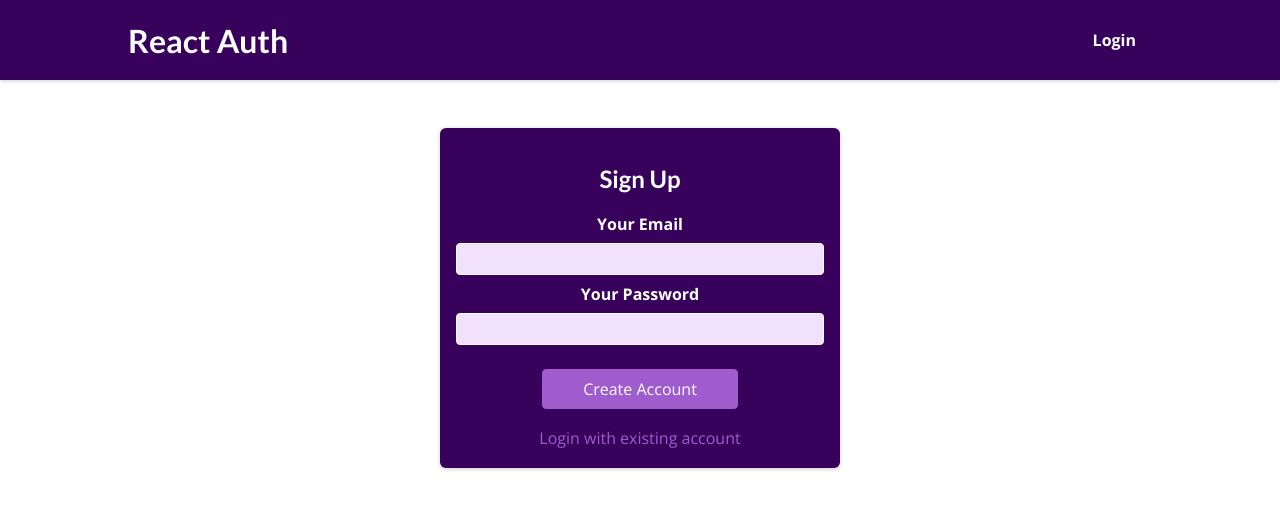
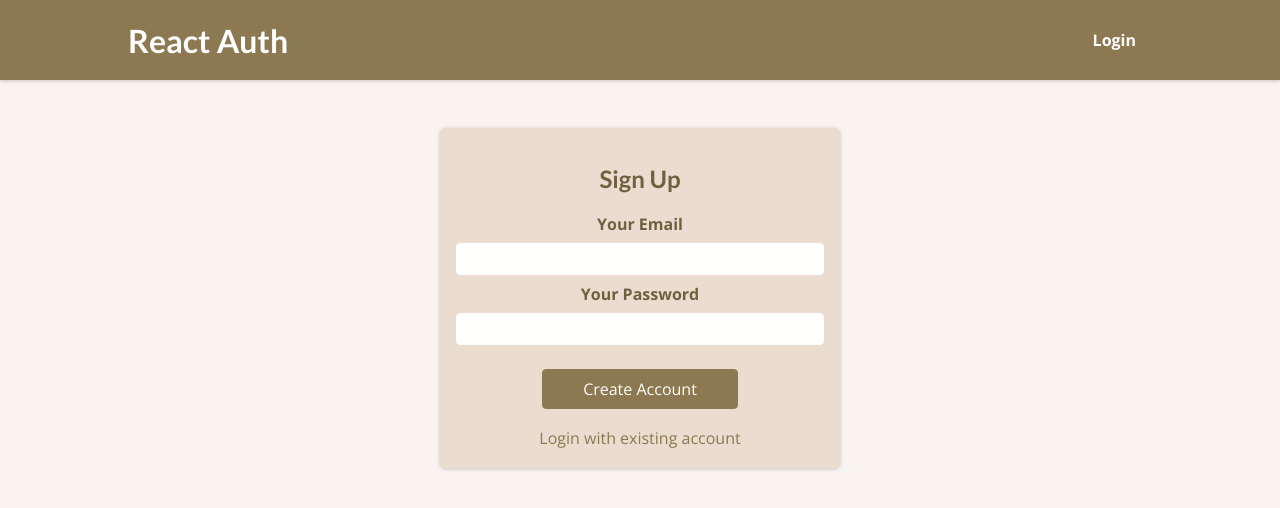
Before and after one commit to aljorgevi/auth-app, a React (Create React App) app: page /auth in a window 1280 px wide. Shown: the top 508 px of the page. Built offline with nearby package versions, Linux system fonts and the light colour scheme; no server answers.

Commit message:
re-design ui

```diff
--- a/src/components/Auth/AuthForm.module.css
+++ b/src/components/Auth/AuthForm.module.css
@@ -3,7 +3,7 @@
   width: 95%;
   max-width: 25rem;
   border-radius: 6px;
-  background-color: #38015c;
+  background-color: #eaddcf;
   box-shadow: 0 1px 4px rgba(0, 0, 0, 0.2);
   padding: 1rem;
   text-align: center;
@@ -11,7 +11,7 @@
 
 .auth h1 {
   text-align: center;
-  color: white;
+  color: #716040;
 }
 
 .control {
@@ -20,14 +20,14 @@
 
 .control label {
   display: block;
-  color: white;
+  color: #716040;
   font-weight: bold;
   margin-bottom: 0.5rem;
 }
 
 .control input {
   font: inherit;
-  background-color: #f1e1fc;
+  background-color: #fffffe;
   color: #38015c;
   border-radius: 4px;
   border: 1px solid white;
@@ -47,26 +47,26 @@
   cursor: pointer;
   font: inherit;
   color: white;
-  background-color: #9f5ccc;
-  border: 1px solid #9f5ccc;
+  background-color: #8c7851;
+  border: 1px solid #8c7851;
   border-radius: 4px;
   padding: 0.5rem 2.5rem;
 }
 
 .actions button:hover {
-  background-color: #873abb;
-  border-color: #873abb;
+  background-color: #544831;
+  border-color: #544831;
 }
 
 .actions .toggle {
   margin-top: 1rem;
   background-color: transparent;
-  color: #9f5ccc;
+  color: #8c7851;
   border: none;
   padding: 0.15rem 1.5rem;
 }
 
 .actions .toggle:hover {
   background-color: transparent;
-  color: #ae82cc;
+  color: #544831;
 }
--- a/src/components/Layout/MainNavigation.module.css
+++ b/src/components/Layout/MainNavigation.module.css
@@ -1,7 +1,7 @@
 .header {
   width: 100%;
   height: 5rem;
-  background-color: #38015c;
+  background-color: #8c7851;
   box-shadow: 0 1px 4px rgba(0, 0, 0, 0.2);
   display: flex;
   justify-content: space-between;
@@ -30,7 +30,7 @@
 
 .header a {
   text-decoration: none;
-  color: white;
+  color: #fffffe;
   font-weight: bold;
 }
 
@@ -46,10 +46,9 @@
 }
 
 .header a:hover {
-  color: #c291e2;
+  color: #afa185;
 }
 
 .header button:hover {
-  background-color: #c291e2;
-  color: #38015c;
+  color: #afa185;
 }
--- a/src/components/Profile/ProfileForm.module.css
+++ b/src/components/Profile/ProfileForm.module.css
@@ -22,7 +22,13 @@
   border-radius: 4px;
   border: 1px solid #38015c;
   padding: 0.25rem;
-  background-color: #f7f0fa;
+  background-color: #fffffe;
+}
+
+.container {
+  display: flex;
+  justify-content: center;
+  align-items: center;
 }
 
 .action {
@@ -34,9 +40,9 @@
   cursor: pointer;
   padding: 0.5rem 1.5rem;
   border-radius: 4px;
-  background-color: #38015c;
+  background-color: #8c7851;
   color: white;
-  border: 1px solid #38015c;
+  border: 1px solid #8c7851;
 }
 
 .action button:hover {
--- a/src/components/StartingPage/StartingPageContent.js
+++ b/src/components/StartingPage/StartingPageContent.js
@@ -1,11 +1,14 @@
-import classes from './StartingPageContent.module.css';
+import classes from './StartingPageContent.module.css'
+import welcome from '../../images/welcome.png'
 
 const StartingPageContent = () => {
   return (
     <section className={classes.starting}>
-      <h1>Welcome on Board!</h1>
+      <section className={classes.Container}>
+        <img src={welcome} alt='logo' />
+      </section>
     </section>
-  );
-};
+  )
+}
 
-export default StartingPageContent;
+export default StartingPageContent
--- a/src/components/StartingPage/StartingPageContent.module.css
+++ b/src/components/StartingPage/StartingPageContent.module.css
@@ -6,3 +6,10 @@
 .starting h1 {
   font-size: 5rem;
 }
+
+.Container {
+  display: flex;
+  justify-content: center;
+  align-items: center;
+  margin-top: -100px;
+}
--- a/src/index.css
+++ b/src/index.css
@@ -7,6 +7,7 @@
 body {
   font-family: 'Open Sans', 'Lato', sans-serif;
   margin: 0;
+  background: #f9f4ef;
 }
 
 h1,
@@ -17,3 +18,9 @@ h5,
 h6 {
   font-family: 'Lato', sans-serif;
 }
+
+img {
+  width: 700px;
+  display: block;
+  object-fit: cover;
+}
```
Also changed, not shown: src/images/welcome.png (added), 1 other file (tests, documents, lock files or other folders).
